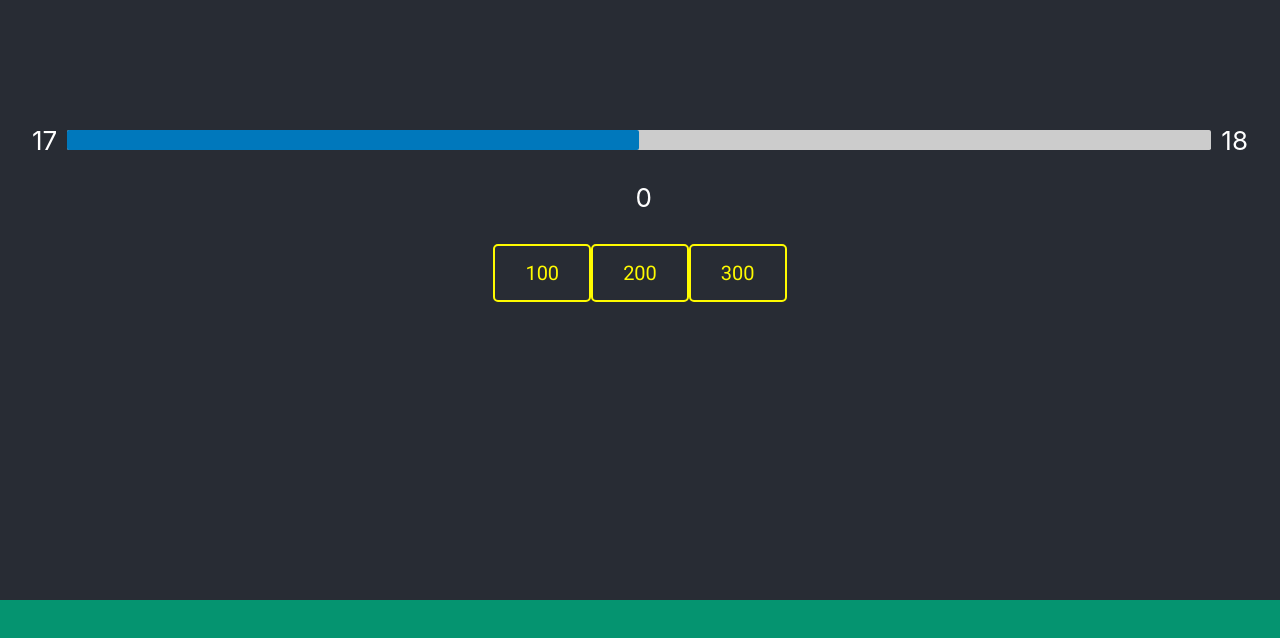
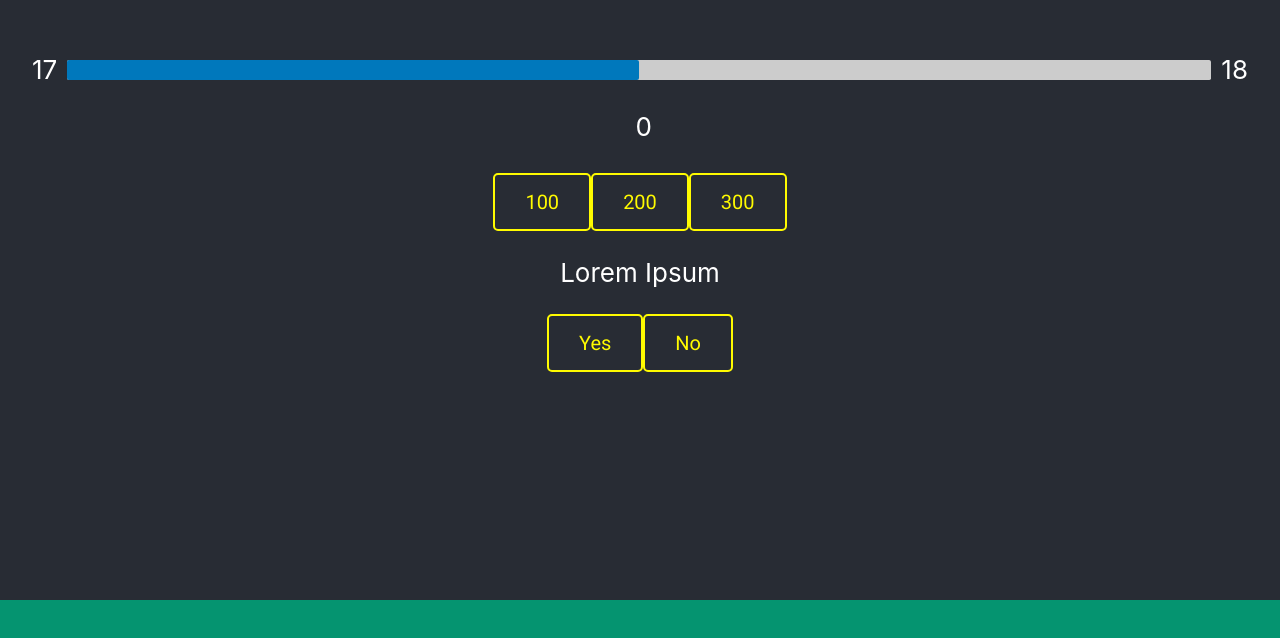
Before and after one commit to mrelirooney/lijag, a React (Create React App) app: page / in a window 1280 px wide. Shown: the part 200-838 px from the top of the page. Built offline with nearby package versions, Linux system fonts and the light colour scheme.

Commit message:
Added a description section

```diff
--- a/src/App.js
+++ b/src/App.js
@@ -58,6 +58,16 @@ function App() {
           buttonSize="btn--large">300</Button>
 
         </div>
+
+        <div className='descriptions'>
+          <p>Lorem Ipsum</p>
+          <Button onClick={() => updateCalc('200')} type="button"
+          buttonStyle="btn--warning--outline"
+          buttonSize="btn--large">Yes</Button>
+          <Button onClick={() => updateCalc('300')} type="button"
+          buttonStyle="btn--warning--outline"
+          buttonSize="btn--large">No</Button>
+        </div>
       </header>
       <body className="App-body">
         <p>lol</p>
```
